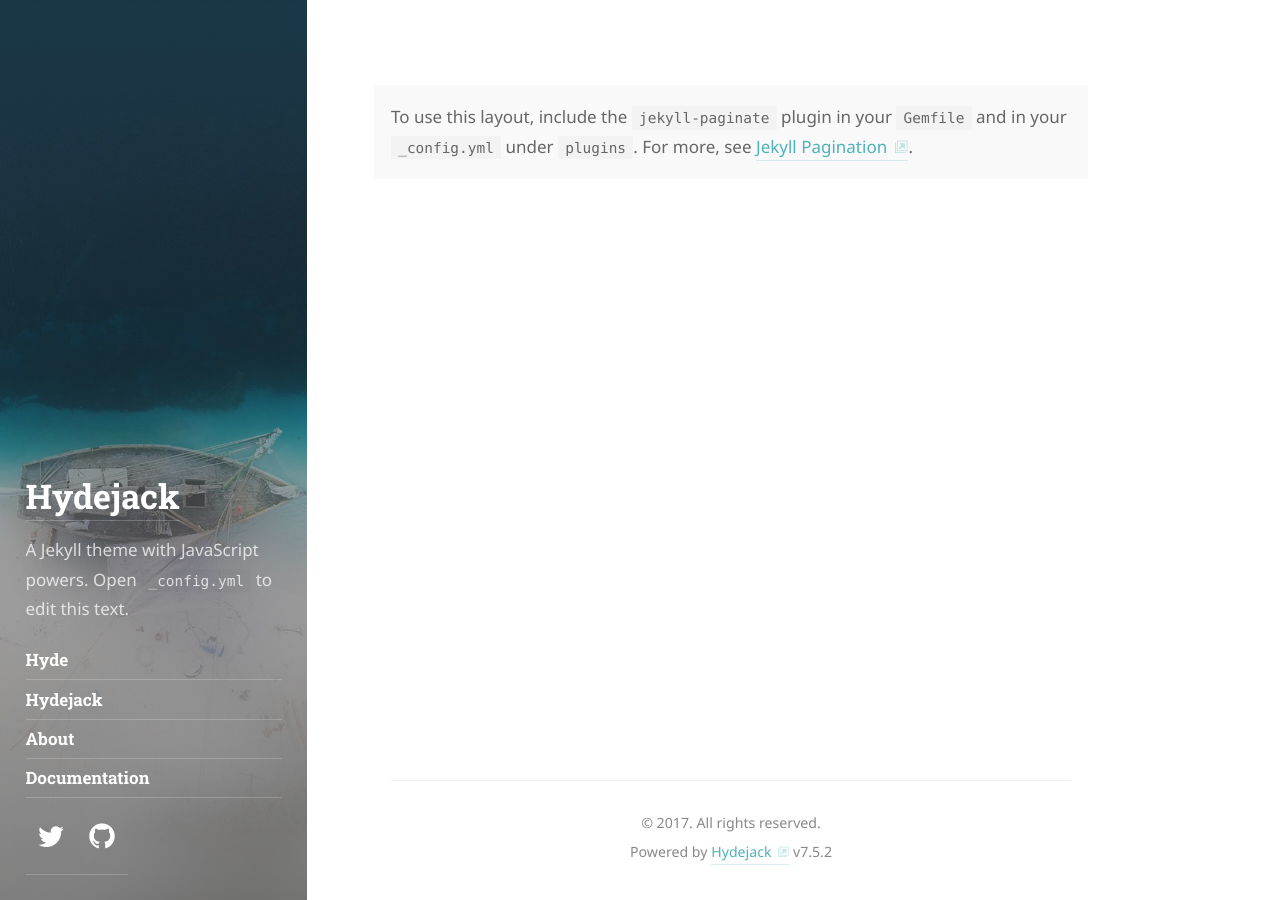
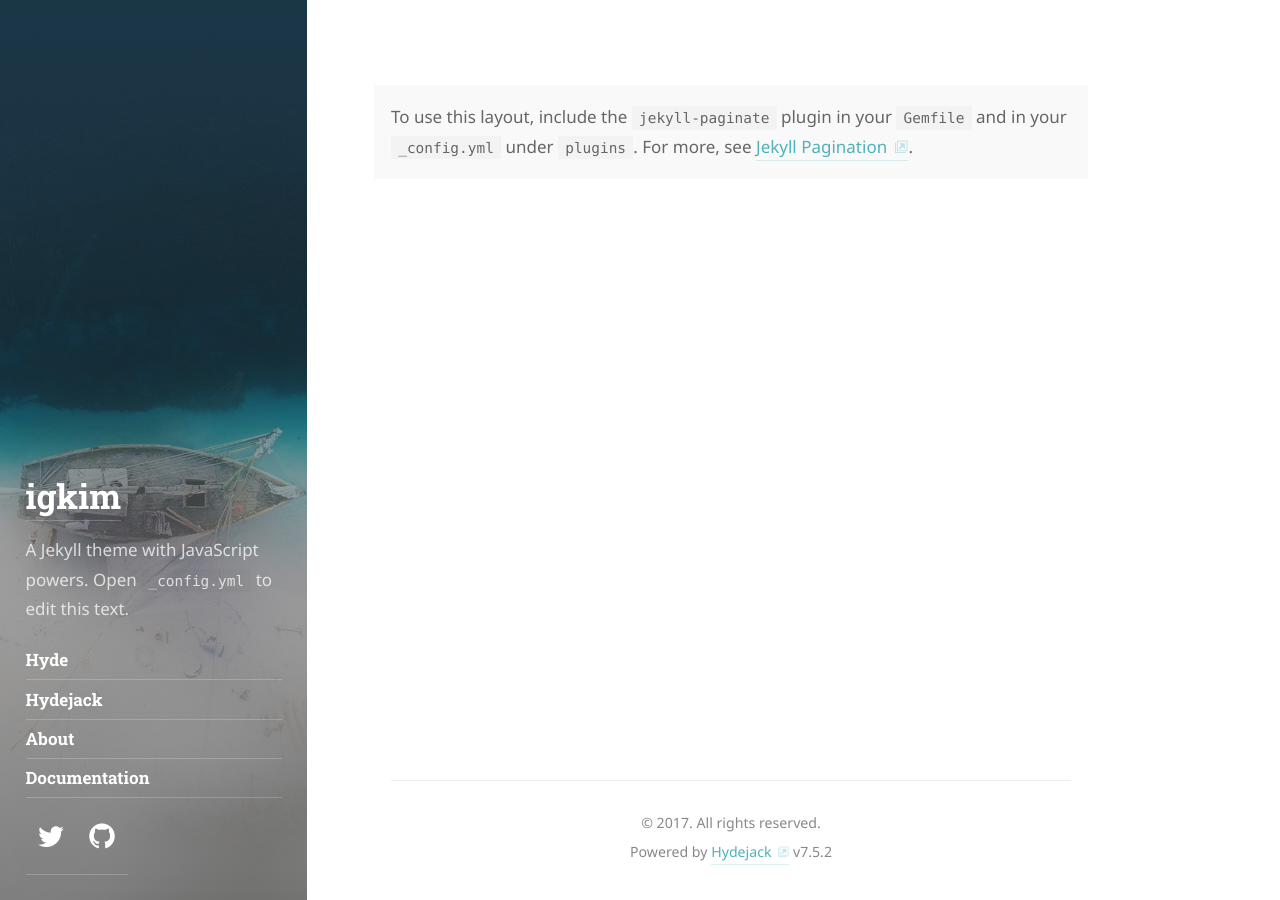
Before and after one commit to igkim89/igkim89.github.io, a Jekyll site: the page built from index.html, in a window 1280 px wide. Built offline with Jekyll 4.4.1, drawn with Linux system fonts in a browser that asks for light colours; some web fonts are replaced; the list of posts is cut into pages by our own code.

Commit message:
Update title

```diff
--- a/_config.yml
+++ b/_config.yml
@@ -22,7 +22,7 @@
 lang:                  en
 
 # The title of your blog. Used in the sidebar and the browser tab.
-title:                 Hydejack
+title:                 igkim
 
 # A short description (~150 chars) of the page used for the meta description tag.
 # Can use markdown, but no more than one paragraph (enforced by `>`)
```
